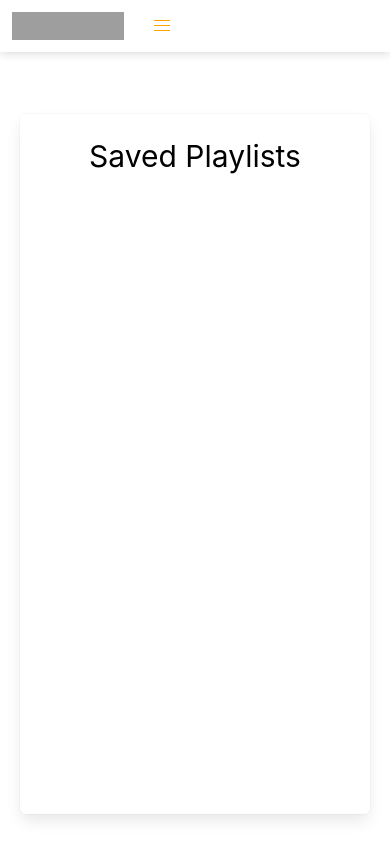
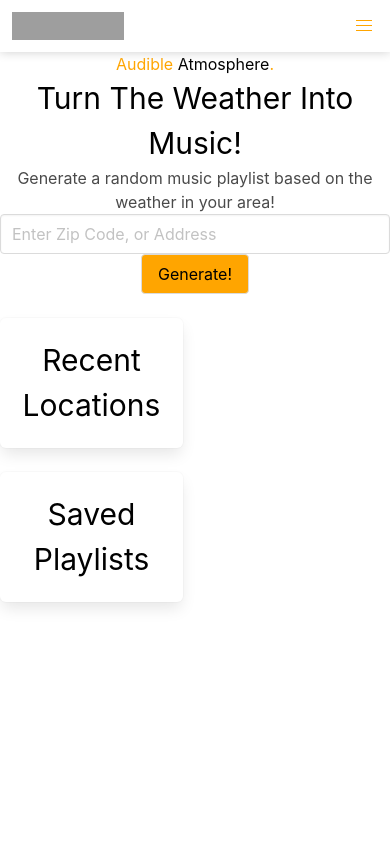
Before and after one commit to provardjake/Audible-Atmosphere, a plain HTML site: page index.html in a window 390 px wide. Shown: the top 844 px of the page. Drawn offline with nearby package versions, Linux system fonts and the light colour scheme; no server answers; grey boxes are pictures that could not be loaded.

Commit message:
added responsive css

```diff
--- a/assets/css/style.css
+++ b/assets/css/style.css
@@ -5,60 +5,50 @@
 }
 
 
+
 body {
-  height:900px;
-  /* background-color: #5b2035; */
+
 
 }
 
 .navbar {
-  display: flex;
   box-shadow: 0px .008px 10px .008px rgb(206, 206, 206);
-
 }
 
 .columns {
-  margin-top: 30px;
   text-align: center;
 }
 
 .col-2 {
-  margin-top: 50px;
+
 }
 
 
 h1 {
-  font-size: 50px;
-  margin-top: 125px;
   color: black;
 }
 
 span {
-  color: orange;
+  color: rgb(255, 165, 0);
 }
 
 
 p {
-  margin-bottom: 20px;
+
 }
 
 .input {
-  margin-top: 8px;
-  margin-bottom: 20px;
+
 }
 
 .button {
-  margin-top: 10px;
-  padding: 10px;
-  padding-left: 20px;
-  padding-right: 20px;
   background-color: orange;
   color: black;
 }
 
 .box {
-  margin: 20px;
-  height: 700px;
+
+  /* height: 700px; */
 }
 
 
@@ -68,9 +58,20 @@
 
 }
 
-.card {
-  justify-content: center;
-  width: 750px;
-  height: 600px;
+@media screen and (max-width:750px) {
+  .col-1, .col-3 {
+    display: flex;
+    width: 50%;
+    flex-direction: column;
+  }
+}
 
+@media screen and (max-width:750px) {
+  .columns {
+    display: flex;
+    flex-direction: column;
+  }
+  #a{order:2;}
+  #a{order:1;}
+  #a{order:3;}
 }
--- a/index.html
+++ b/index.html
@@ -38,8 +38,8 @@
     </nav>
 
 
-      <div class="columns">
-        <div class="column">
+      <div id="parent" class="columns is-mobile">
+        <div class="column col-1" id="a">
             <div>
                 <div class="box">
                     <h2>Saved Playlists</h2>
@@ -47,10 +47,9 @@
             </div>
         </div>
 
-        <div class="column col-2">
+        <div class="column col-2" id="b">
          <h1><span>Audible </span>Atmosphere<span>.</span></h1>
          <div>
-          <!-- <h2>Hear The Weather!</h2> -->
           <h2>Turn The Weather Into Music!</h2>
          </div>
          <p>Generate a random music playlist based on the weather in your area!</p>
@@ -63,7 +62,10 @@
 
 
 
-        <div class="column">
+
+
+
+        <div class="column col-3" id="c">
           <div>
             <div class="box">
                 <h2>Recent Locations</h2>
@@ -72,6 +74,13 @@
         </div>
       </div>
 
+
+
+
+
+
+
+
       <script src="assets/js/script.js"></script>
   </body>
 </html>
```
